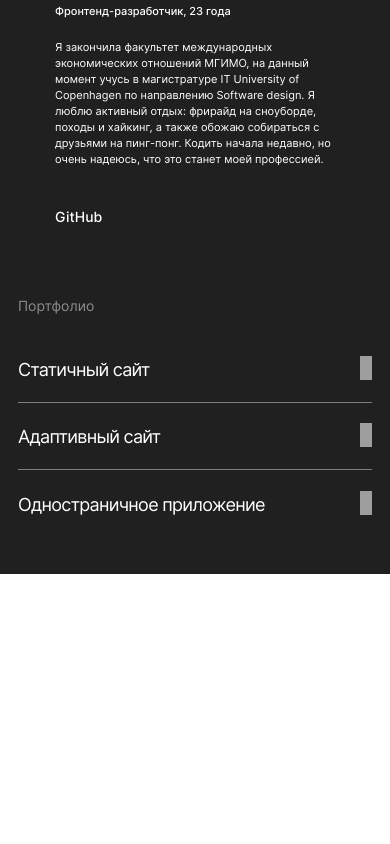
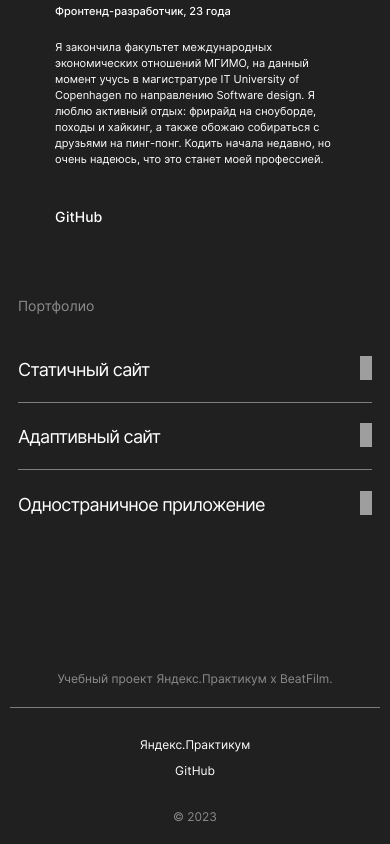
Before and after one commit to ddsed/movies-explorer-frontend, a React (Create React App) app: page / in a window 390 px wide. Shown: the part 2590-3434 px from the top of the page. Before the commit the page ends 3164 px from the top, so only its background shows below. Built offline with nearby package versions, Linux system fonts and the light colour scheme; grey boxes are pictures that could not be loaded.

Commit message:
feat: Landing page ready

```diff
--- a/src/components/App/App.js
+++ b/src/components/App/App.js
@@ -4,6 +4,7 @@ import '../../index.css';
 import Header from '../Header/Header';
 import NavBar from '../NavBar/NavBar';
 import Main from '../Main/Main';
+import Footer from '../Footer/Footer';
 
 function App() {
 
@@ -13,6 +14,7 @@ function App() {
         <NavBar />
       </Header>
       <Main />
+      <Footer />
     </div>
   );
 }
--- /dev/null
+++ b/src/components/Footer/Footer.css
@@ -0,0 +1,126 @@
+.footer {
+    min-height: 172px;
+    display: flex;
+    flex-direction: column;
+    align-items: center;
+}
+
+.footer__title {
+    color: #8B8B8B;
+    text-align: center;
+    font-size: 13px;
+    font-weight: 400;
+    line-height: normal;
+
+    margin: 0;
+    margin-top: 106px;
+}
+
+.footer__stroke {
+    width: calc(100vw - 140px);
+    height: 1px;
+    margin: 20px 0;
+
+}
+
+.footer__container {
+    display: flex;
+    align-items: center;
+    justify-content: space-between;
+    width: calc(100vw - 140px);
+    margin-bottom: 20px;
+}
+
+.footer__year {
+    margin: 0;
+    font-size: 13px;
+    font-weight: 400;
+    line-height: normal;
+}
+
+.footer__links{
+    list-style-type: none;
+    margin: 0;
+    padding: 0;
+
+    display: flex;
+}
+
+.footer__link {
+    text-decoration: none;
+    color: white;
+
+    text-align: right;
+    font-size: 13px;
+    font-weight: 400;
+    line-height: normal;
+    margin-left: 20px;
+}
+
+.footer__link:hover {
+    opacity: 0.7;
+    cursor: pointer;
+}
+
+@media screen and (max-width: 835px) {
+    .footer__title {
+        margin-top: 97px;
+    }
+
+    .footer__stroke {
+        width: calc(100vw - 60px);
+    }
+
+    .footer__container {
+        width: calc(100vw - 60px);
+    }
+
+    @media screen and (max-width: 550px) {
+        .footer__stroke {
+            width: calc(100vw - 20px);
+        }
+
+        .footer__container {
+            width: calc(100vw - 20px);
+        }
+    }
+
+    @media screen and (max-width: 420px) {
+        .footer {
+            min-height: 253px;
+        }
+
+        .footer__title {
+            font-size: 12px;
+        }
+
+        .footer__stroke {
+            margin: 21px 0 26px;
+        }
+
+        .footer__container {
+            flex-direction: column-reverse;
+        }
+
+        .footer__links {
+            flex-direction: column;
+            align-items: center;
+            row-gap: 8px;
+        }
+
+        .footer__year {
+            color: #8B8B8B;
+            font-size: 12px;
+
+            margin-top: 30px;
+        }
+
+        .footer__link {
+            text-align: center;
+            font-size: 12px;
+            margin: 0 0 12px;
+        }
+
+    }
+
+}
--- /dev/null
+++ b/src/components/Footer/Footer.js
@@ -0,0 +1,25 @@
+import React from 'react';
+import stroke from '../../images/stroke-landing.svg';
+
+function Footer() {
+  return (
+    <footer className="footer">
+        <p className="footer__title">Учебный проект Яндекс.Практикум х BeatFilm.</p>
+        <img src={stroke} className="footer__stroke" alt="Подчеркивание секции" />
+
+        <div className="footer__container">
+            <p className="footer__year">&copy;&nbsp;2023</p>
+            <ul className="footer__links">
+                <li>
+                    <a className="footer__link" href="https://practicum.yandex.ru/" rel="noreferrer" target="_blank">Яндекс.Практикум</a>
+                </li>
+                <li>
+                    <a className="footer__link" href="https://github.com/ddsed" rel="noreferrer" target="_blank">GitHub</a>
+                </li>
+            </ul>
+        </div>
+    </footer>
+  );
+}
+
+export default Footer;
--- a/src/components/NavBar/NavBar.css
+++ b/src/components/NavBar/NavBar.css
@@ -30,6 +30,16 @@
     justify-content: center;
 }
 
+.navbar__link-sign-up:hover {
+    opacity: 0.7;
+    cursor: pointer;
+}
+
+.navbar__link-sign-in:hover {
+    opacity: 0.8;
+    cursor: pointer;
+}
+
 @media screen and (max-width: 420px) {
     .navbar{
         gap: 14px;
--- a/src/components/NavBar/NavBar.js
+++ b/src/components/NavBar/NavBar.js
@@ -5,8 +5,8 @@ import './NavBar.css';
 function NavBar(onClick) {
   return (
     <nav className="navbar">
-      <NavLink to="/signup" className="navbar__link-sign-up">Регистрация</NavLink>
-      <NavLink to="/signin" className="navbar__link-sign-in">Войти</NavLink>
+      <NavLink to="/signup" className="navbar__link-sign-up link">Регистрация</NavLink>
+      <NavLink to="/signin" className="navbar__link-sign-in link">Войти</NavLink>
     </nav>
   );
 }
--- a/src/components/Portfolio/Portfolio.css
+++ b/src/components/Portfolio/Portfolio.css
@@ -55,12 +55,17 @@
     max-width: 600px;
 }
 
-.portfolio__link-github{
+.portfolio__link-github {
     color: white;
     font-size: 14px;
     font-weight: 500;
     line-height: normal;
     text-decoration: none;
+}
+
+.portfolio__link-github:hover {
+    opacity: 0.7;
+    cursor: pointer;
 }
 
 .portfolio__photo {
@@ -94,6 +99,11 @@
     display: flex;
     justify-content: space-between;
     margin-top: 12px;
+}
+
+.portfolio__link:hover {
+    opacity: 0.7;
+    cursor: pointer;
 }
 
 .portfolio__link-text {
--- a/src/components/Portfolio/Portfolio.js
+++ b/src/components/Portfolio/Portfolio.js
@@ -1,6 +1,5 @@
 import React from 'react';
 import stroke from '../../images/stroke-landing.svg';
-//import strokeLinks from '../../images/stroke-links.svg';
 import arrow from '../../images/arrow.svg';
 
 function Portfolio() {
--- a/src/components/Promo/Promo.css
+++ b/src/components/Promo/Promo.css
@@ -51,6 +51,11 @@
     line-height: 16px;
 }
 
+.promo__button:hover {
+    opacity: 0.8;
+    cursor: pointer;
+}
+
 @media screen and (max-width: 835px) {
     .promo {
         padding: 20px 20px 0;
--- a/src/index.css
+++ b/src/index.css
@@ -9,6 +9,7 @@
 @import url(./components/AboutProject/AboutProject.css);
 @import url(./components/Techs/Techs.css);
 @import url(./components/Portfolio/Portfolio.css);
+@import url(./components/Footer/Footer.css);
 
 .page {
   -webkit-text-size-adjust: 100%;
```
